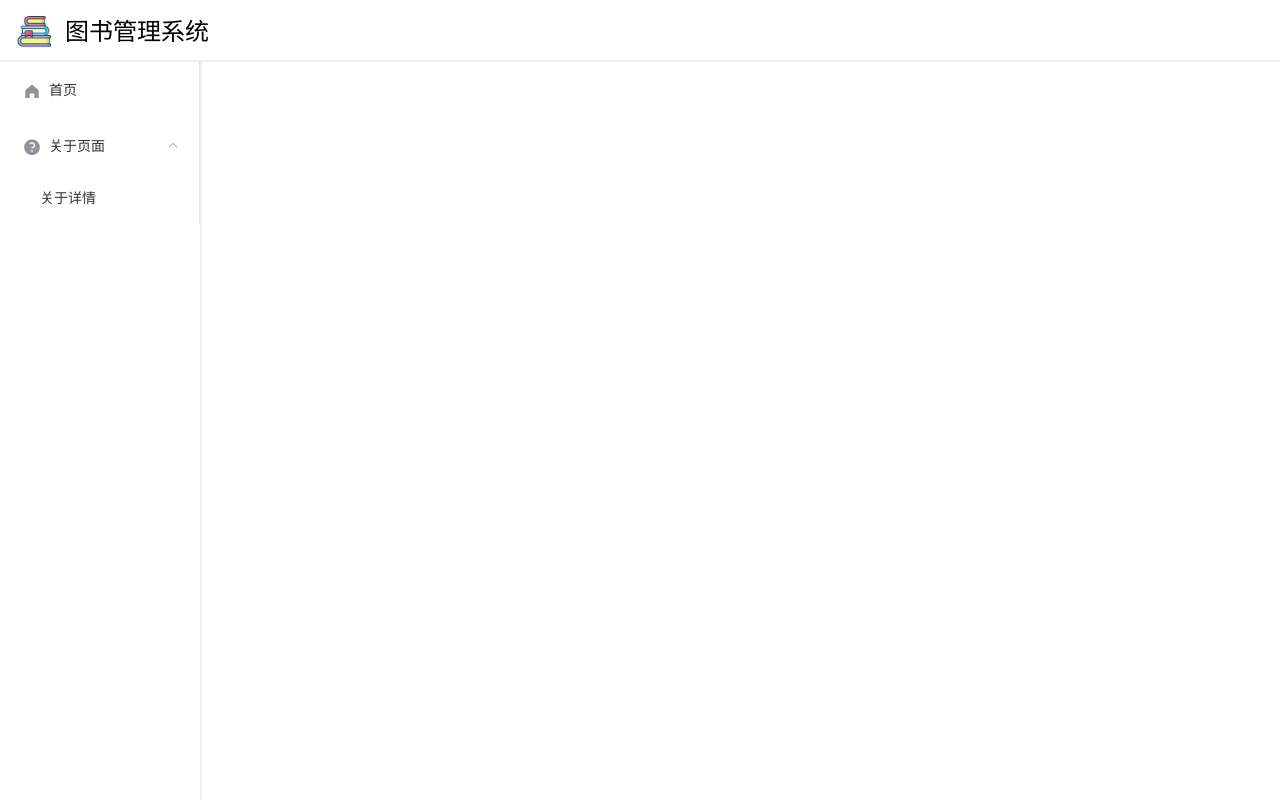
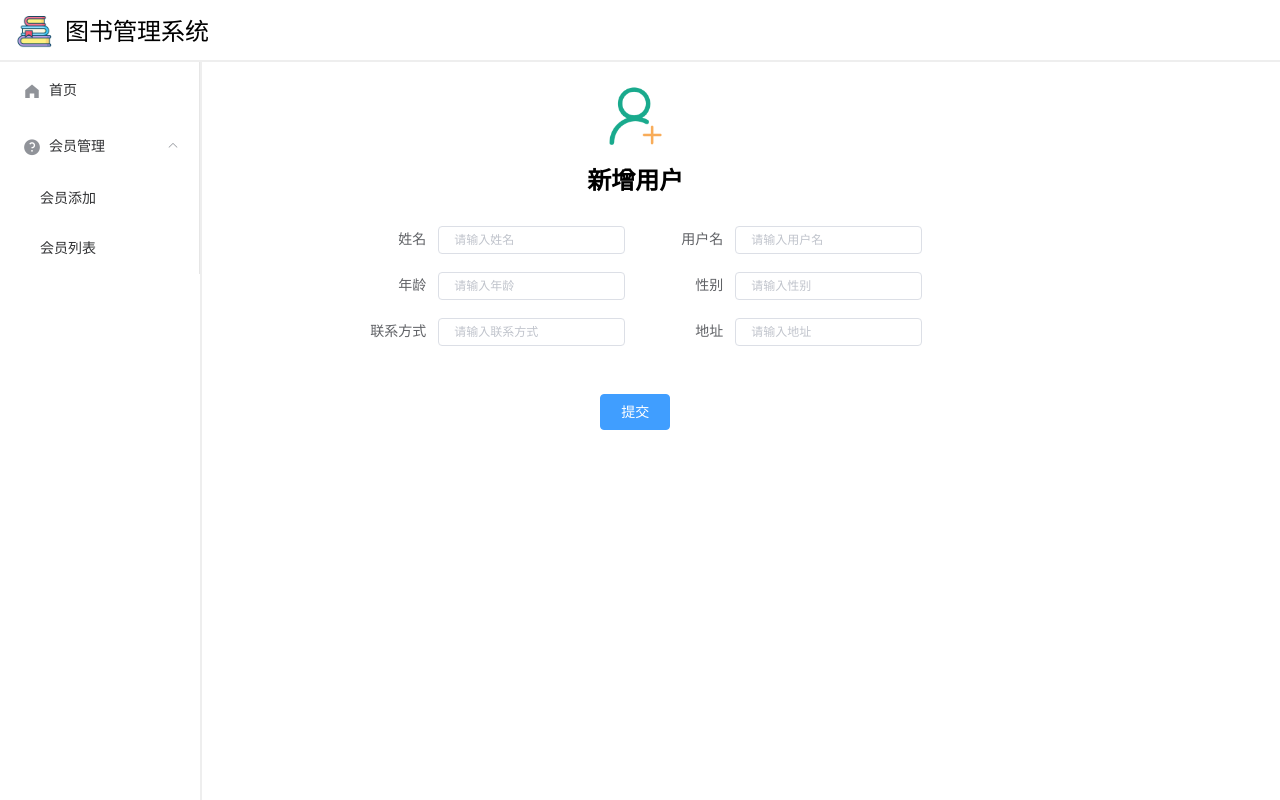
Before and after one commit to HuiAntare/library, a Vue app in the folder library-vue/: page /addUser in a window 1280 px wide. Built offline with nearby package versions, Linux system fonts and the light colour scheme.

Commit message:
图书管理系统前端

```diff
--- a/library-vue/package.json
+++ b/library-vue/package.json
@@ -7,6 +7,7 @@
     "build": "vue-cli-service build"
   },
   "dependencies": {
+    "axios": "^1.2.1",
     "core-js": "^3.8.3",
     "element": "^0.1.4",
     "element-ui": "^2.15.12",
--- a/library-vue/src/App.vue
+++ b/library-vue/src/App.vue
@@ -18,9 +18,10 @@
           <el-submenu index="/">
             <template slot="title">
               <i class="el-icon-question"></i>
-              <span>关于页面</span>
+              <span>会员管理</span>
             </template>
-            <el-menu-item index="about">关于详情</el-menu-item>
+            <el-menu-item index="addUser">会员添加</el-menu-item>
+            <el-menu-item index="user">会员列表</el-menu-item>
           </el-submenu>
         </el-menu>
       </div>
--- a/library-vue/src/router/index.js
+++ b/library-vue/src/router/index.js
@@ -11,13 +11,16 @@ const routes = [
     component: HomeView
   },
   {
-    path: '/about',
-    name: 'about',
-    // route level code-splitting
-    // this generates a separate chunk (about.[hash].js) for this route
-    // which is lazy-loaded when the route is visited.
-    component: () => import(/* webpackChunkName: "about" */ '../views/AboutView.vue')
-  }
+    path: '/user',
+    name: 'User',
+    component: () => import('@/views/user/User')
+  },
+  {
+    path: '/addUser',
+    name: 'AddUser',
+    component: () => import('@/views/user/AddUser')
+  },
+
 ]
 
 const router = new VueRouter({
--- a/library-vue/src/utils/request.js
+++ b/library-vue/src/utils/request.js
@@ -2,7 +2,7 @@
 import axios from "axios";
 
 const request = axios.create({
-    baseURL:'http://localhost:8090',    //后台地址,会直接加上
+    baseURL:'http://localhost:9090',    //后台地址,会直接加上
     timeout:5000
 })
 
--- a/library-vue/src/views/HomeView.vue
+++ b/library-vue/src/views/HomeView.vue
@@ -1,57 +1,10 @@
 <template>
   <div>
-    <!-- 搜索表单-->
-    <div style="margin-bottom: 20px">
-      <el-input style="width:240px" placeholder="请输入名称"></el-input>
-      <el-input style="width:240px;margin-left: 5px" placeholder="请输入联系方式"></el-input>
-      <el-button style="margin-left: 5px" type="primary">
-        <i class="el-icon-search">
-          <span>搜索</span>
-        </i>
-      </el-button>
-    </div>
 
-
-    <!-- 表单头部-->
-    <el-table :data="tableData" stripe>     <!-- prop写属性，label写名字-->
-      <el-table-column prop="name" label="名称"></el-table-column>
-      <el-table-column prop="age" label="年龄"></el-table-column>
-      <el-table-column prop="address" label="地址"></el-table-column>
-      <el-table-column prop="phone" label="联系方式"></el-table-column>
-      <el-table-column prop="sex" label="性别"></el-table-column>
-    </el-table>
-
-
-    <!-- 分页-->
-    <div style="margin-top: 20px">
-      <el-pagination
-          background
-          :page-size="5"
-          layout="prev, pager, next"
-          :total="100">               <!--page-size每页个数 -->
-      </el-pagination>
-    </div>
   </div>
 </template>
 
 <script>
-export default {
-  name: 'HomeView',
-  data(){
-    return {
-      tableData:[]
-    }
-  },
-  created() {
-    this.load()
-  },
-  methods:{
-    load(){
-      fetch('http://localhost:8090/user/list').then(res => res.json()).then(res => {
-        console.log(res)
-        this.tableData = res
-      })
-    }
-  }
-}
+
+
 </script>
--- a/library-vue/src/views/user/AddUser.vue
+++ b/library-vue/src/views/user/AddUser.vue
@@ -0,0 +1,57 @@
+<template>
+  <div style="width: 80%;text-align: center">
+    <div>
+      <img src="@/assets/addUser.png" alt="" style="width: 65px;position: relative;top: 12px">
+      <h2 style="margin-bottom: 30px">新增用户</h2>
+    </div>
+    <el-form :inline="true" :model="form" label-width="100px">
+      <el-form-item label="姓名">
+        <el-input v-model="form.name" placeholder="请输入姓名"></el-input>
+      </el-form-item>
+      <el-form-item label="用户名">
+        <el-input v-model="form.username" placeholder="请输入用户名"></el-input>
+      </el-form-item>
+      <el-form-item label="年龄">
+        <el-input v-model="form.age" placeholder="请输入年龄"></el-input>
+      </el-form-item>
+      <el-form-item label="性别">
+        <el-input v-model="form.sex" placeholder="请输入性别"></el-input>
+      </el-form-item>
+      <el-form-item label="联系方式">
+        <el-input v-model="form.phone" placeholder="请输入联系方式"></el-input>
+      </el-form-item>
+      <el-form-item label="地址">
+        <el-input v-model="form.address" placeholder="请输入地址"></el-input>
+      </el-form-item>
+    </el-form>
+
+    <div style="margin-top: 30px">
+      <el-button type="primary" @click="save" size="medium">提交</el-button>
+    </div>
+
+  </div>
+</template>
+
+<script>
+import request from "@/utils/request";
+
+export default {
+  name: 'AddUser',
+  data() {
+    return{
+      form:{}           //form上面进行了数据绑定,会把输入的值放入此对象中
+    }
+  },
+  methods:{
+    save(){
+      request.post('/user/save',this.form).then(res => {
+        if(res.code === '200'){
+          this.$notify.success('新增成功')
+        }else{
+          this.$notify.error(res.msg)
+        }
+      })
+    }
+  }
+}
+</script>
--- a/library-vue/src/views/user/User.vue
+++ b/library-vue/src/views/user/User.vue
@@ -1,13 +1,84 @@
 <template>
-$END$
+  <div>
+    <!-- 搜索表单-->
+    <div style="margin-bottom: 20px">
+      <el-input style="width:240px" placeholder="请输入名称" v-model="params.name"></el-input>
+      <el-input style="width:240px;margin-left: 5px" placeholder="请输入联系方式" v-model="params.phone"></el-input>
+      <el-button style="margin-left: 5px" type="primary" @click="load"><i class="el-icon-search">搜索</i></el-button>
+      <el-button style="margin-left: 5px" type="warning" @click="reset"><i class="el-icon-refresh">重置</i></el-button>
+    </div>
+
+
+    <!-- 表单头部-->
+    <el-table :data="tableData" stripe>     <!-- prop写属性，label写名字-->
+      <el-table-column prop="name" label="名称"></el-table-column>
+      <el-table-column prop="age" label="年龄"></el-table-column>
+      <el-table-column prop="address" label="地址"></el-table-column>
+      <el-table-column prop="phone" label="联系方式"></el-table-column>
+      <el-table-column prop="sex" label="性别"></el-table-column>
+    </el-table>
+
+
+    <!-- 分页-->
+    <div style="margin-top: 20px">
+      <el-pagination
+          background
+          :current-page="params.pageNum"
+          :page-size="params.pageSize"
+          layout="prev, pager, next"
+          @current-change="handleCurrentChange"
+          :total="total">               <!--page-size每页个数 -->
+      </el-pagination>
+    </div>
+  </div>
 </template>
 
 <script>
+import request from "@/utils/request";
+
 export default {
-name: "user.vue"
+  name: 'User',
+  data(){
+    return {
+      tableData:[],
+      total: 0,
+      params:{               //创建一个params对象封装属性
+        pageNum:1,
+        pageSize:10,
+        name:'',
+        phone:''
+      }
+    }
+  },
+  created() {
+    this.load()
+  },
+  methods:{
+    load(){
+      request.get('/user/page',{
+        params:this.params                    //用装好的对象传入params,就可以向后台发送数据
+      }).then(res => {
+        if(res.code === '200'){
+          this.tableData = res.data.list
+          this.total = res.data.total
+        }
+      })
+    },
+
+    reset(){
+      this.params = {
+        pageNum:1,
+        pageSize:10,
+        name:'',
+        phone:''
+      }
+      this.load()
+    },
+    handleCurrentChange(pageNum){
+      //点击分页按钮触发分页
+      this.params.pageNum = pageNum
+      this.load()
+    }
+  }
 }
 </script>
-
-<style scoped>
-
-</style>
```
Also changed, not shown: 1 other file (tests, documents, lock files or other folders).
